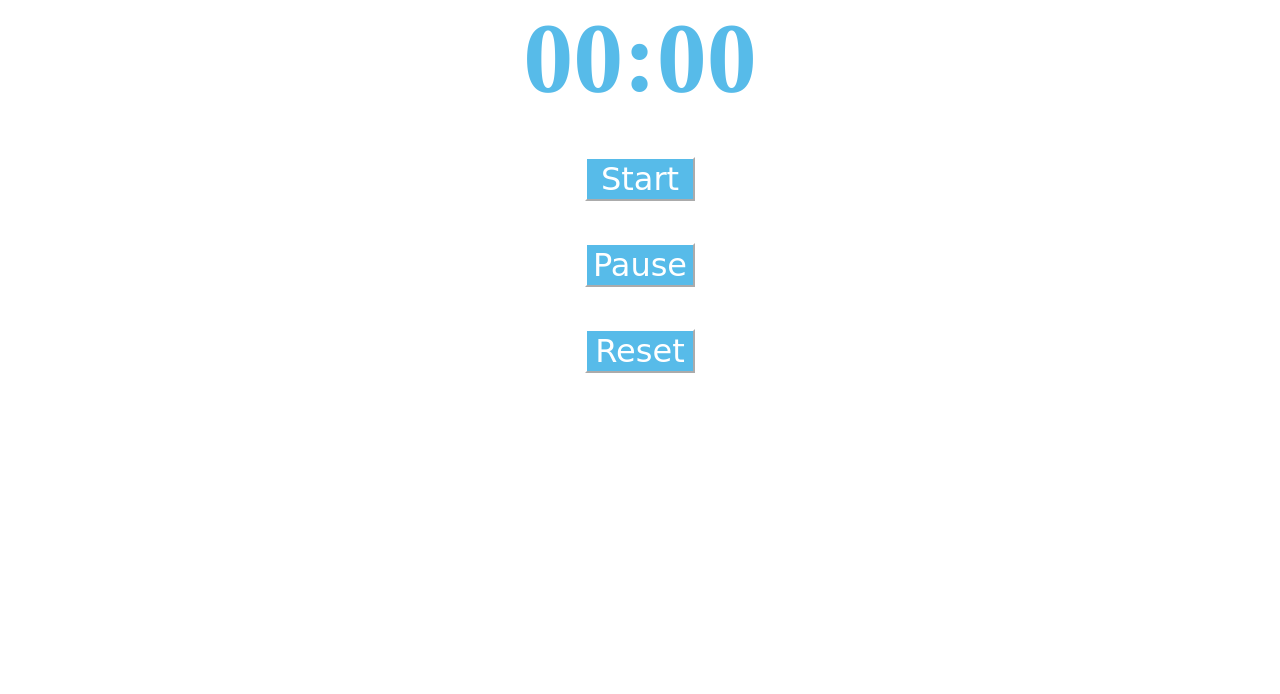
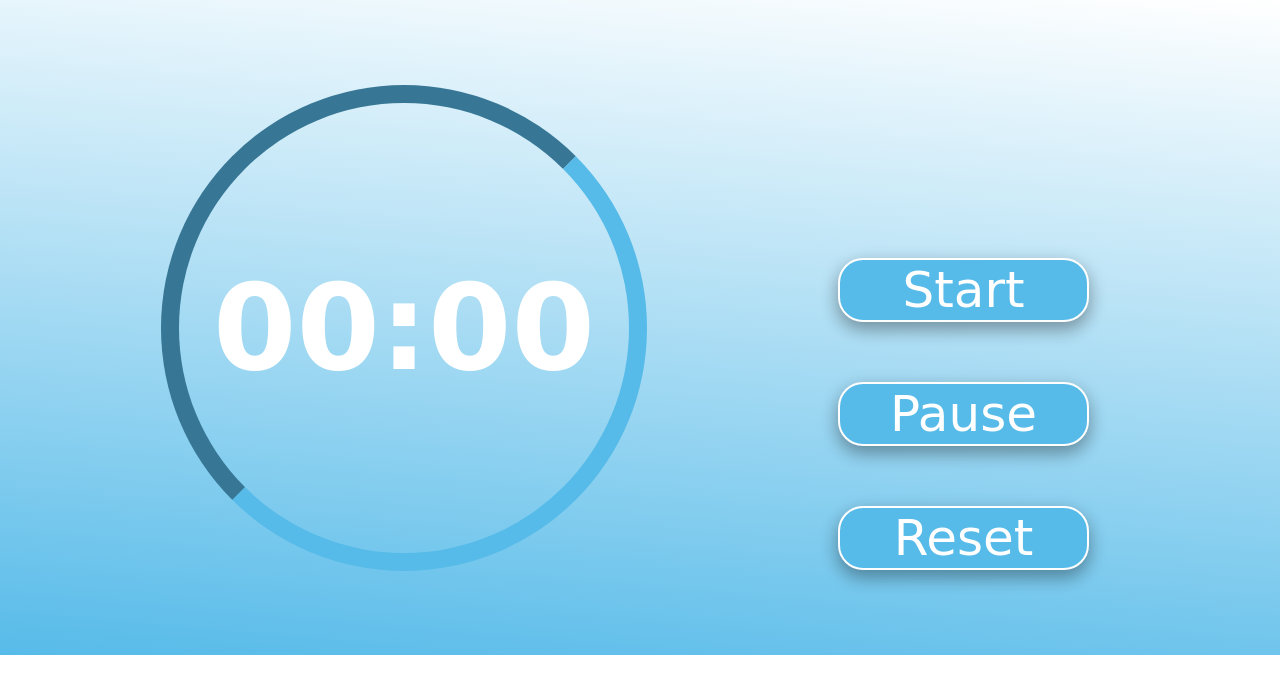
Before and after one commit to Shivam-Dhaka12/stopwatch, a plain HTML site: page index.html in a window 1280 px wide. Drawn offline with Linux system fonts and the light colour scheme.

Commit message:
css final

```diff
--- a/css/main.css
+++ b/css/main.css
@@ -1,33 +1,73 @@
 html{
     height: 100;
+    width: 100%;
 }
 body{
     height: 100%;
     margin: 0;
+    width: 100%;
 }
 .container{
-    height: 100%;
+    height: 655px;
     display: flex;
-    flex-direction: column;
     align-items: center;
+    justify-content:space-evenly;
+    width: 100%;
+    background: linear-gradient(5deg, rgb(87 187 233), transparent);
 }
 .timer{
-    font-size:100px;
+    margin-left: px;
+    font-size:120px;
     font-weight: bold ;
-    color: rgb(87, 187, 233);
+    color: white;
     display: flex;
+    width: 50%;
+    display: flex;
+    justify-content: center;
+    font-family: cursive;
+
+
 }
 .action{
-    height: 300px;
+    height: 200px;
     display: flex;
     flex-direction: column;
     justify-content: space-evenly;
+
 
 }
 button{
     color: white;
     font-family: cursive;
-    font-size: xx-large;
+    font-size: 50px;
     background-color:rgb(87, 187, 233);
     border-color:white  ;
+    border-radius: 25px;
+    padding-left: 50px;
+    padding-right: 50px ;
+    margin: 30px;
+    box-shadow: 0 8px 16px 0 rgba(0,0,0,0.2), 0 6px 20px 0 rgba(0,0,0,0.19);
+    transition-duration: 0.4s;
+    border-style: solid;
+    outline: none;
 }
+
+
+
+
+  button:hover {
+    background-color: white;
+    color:rgb(87, 187, 233);
+  }
+  .circle{
+    border-style:inset;
+    border-color:rgb(87, 187, 233);
+    border-width: 18px;
+    border-radius: 50%;
+    height: 450px;
+    width: 450px;
+    display: flex;
+    justify-content: center;
+    align-items: center;
+
+}
--- a/index.html
+++ b/index.html
@@ -8,10 +8,13 @@
 </head>
 <body>
     <div class="container">
+        <div class="circle">
         <div class="timer">
+
             <div class="min">00</div>:
             <div class="sec">00</div>
 
+        </div>
         </div>
         <div class="action">
            <button class="start">Start</button>
--- a/js/main.js
+++ b/js/main.js
@@ -33,20 +33,31 @@ function setTime(state) {
 
 }
 
+var id ;
 
 function startfn() {
-    setInterval(function () {
-      var newState = computeNextTime(state);
-      state = newState ;
-      setTime(newState);
-      console.log(newState);
-    } , 1000);
+
+   if (id===undefined) {
+    id = setInterval(function () {
+        var newState = computeNextTime(state);
+        state = newState ;
+        setTime(newState);
+        console.log(newState);
+      } , 1000);
+   }
 
 }
 function pausefn() {
 
+    if (id===undefined) {
+        return;
+    }
+    clearInterval(id);
+    id = undefined;
 }
 function resetfn() {
+
+
 
 }
 start.addEventListener('click', startfn);
```
